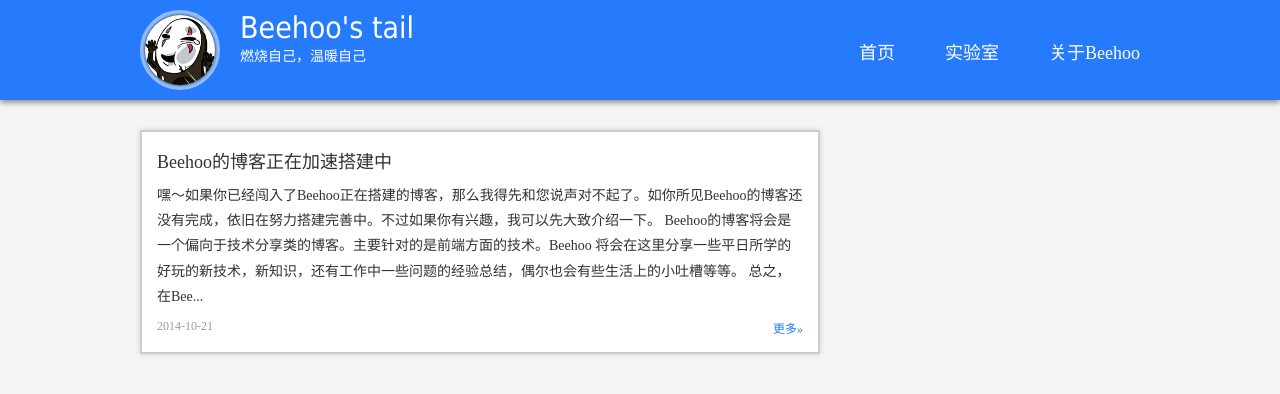
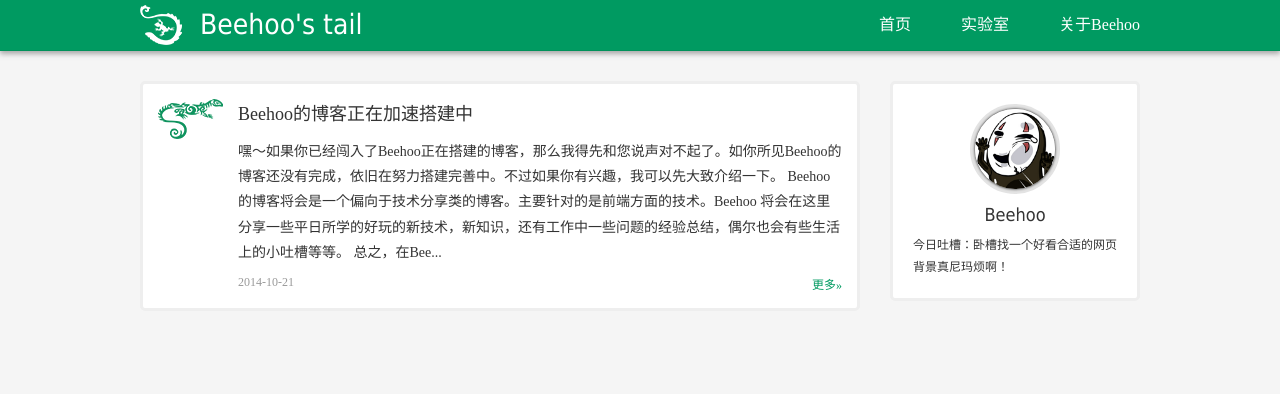
Before and after one commit to beehoo/beehoo.github.io, a Jekyll site: the page built from index.html, in a window 1280 px wide. Shown: the top 394 px of the page. Built offline with Jekyll 4.4.1, drawn with Linux system fonts in a browser that asks for light colours; some web fonts are replaced.

Commit message:
博客风格改成清新绿，更换博客logo,添加博客icon

```diff
--- a/_includes/head.html
+++ b/_includes/head.html
@@ -4,4 +4,5 @@
 	<title>{% if page.title %}{{ page.title }}{% else %}{{ site.title }}{% endif %}</title>
 	<link rel="stylesheet" href="{{ "/css/base.min.css" | prepend: site.baseurl }}">
 	<link rel="stylesheet" href="{{ "/css/style.css" | prepend: site.baseurl }}">
+	<link rel="shortcut icon" href="{{ "/images/favicon.ico" | prepend: site.baseurl }}">
 </head>
--- a/_includes/header.html
+++ b/_includes/header.html
@@ -1,10 +1,11 @@
 <header class="header">
 	<div class="wp clearfix">
-		<a class="logo fl" href="{{ "/" | prepend:site.baseurl }}"><img alt="" src="{{ "/images/user_img.png" | prepend: site.baseurl }}"></a>
-		<div class="des fl ml20 mt10">
+		<!--<a class="logo fl" href="{{ "/" | prepend:site.baseurl }}"><img alt="" src="{{ "/images/user_img.png" | prepend: site.baseurl }}"></a>-->
+		<a class="logo fl" href="{{ "/" | prepend:site.baseurl }}">Beehoo's tail</a>
+		<!--<div class="des fl ml20 mt10">
 			<h1>Beehoo's tail</h1>
 			<p>燃烧自己，温暖自己</p>
-		</div><!--/des-->
+		</div><-->
 		<ul class="nav fr clearfix">
 			<li><a href="{{ "/" | prepend:site.baseurl }}">首页</a></li>
 			<li><a href="javascript:;">实验室</a></li>
--- a/_layouts/post.html
+++ b/_layouts/post.html
@@ -5,7 +5,7 @@ layout: default
 <div class="wp">
 	<div class="post_wp">
 		<h2 class="post_title">{{ page.title }}</h2>
-		<p class="post_info tc"><span>作者：{{ page.author }}</span><span>日期：{{ page.date | date: "%F" }}</span></p>
+		<p class="post_info tc"><span>作者：<em>{{ page.author }}</em></span><span>日期：{{ page.date | date: "%F" }}</span></p>
 		<article id="postCont" class="post_content">
 			{{ content }}
 		</article>
--- a/_posts/2014-10-21-hello-world.html
+++ b/_posts/2014-10-21-hello-world.html
@@ -7,4 +7,4 @@ author: Beehoo
 <p>嘿～如果你已经闯入了Beehoo正在搭建的博客，那么我得先和您说声对不起了。如你所见Beehoo的博客还没有完成，依旧在努力搭建完善中。不过如果你有兴趣，我可以先大致介绍一下。</p>
 <p>Beehoo的博客将会是一个偏向于技术分享类的博客。主要针对的是前端方面的技术。Beehoo	将会在这里分享一些平日所学的好玩的新技术，新知识，还有工作中一些问题的经验总结，偶尔也会有些生活上的小吐槽等等。</p>
 <p>总之，在Beehoo的博客完成前，大家可以尽可能的设想一些美好的内容，或许今后都会出现在Beehoo的博客中。不过，Beehoo	是一个很懒的人，所以你们想归想，嗯。。。</p>
-<p>如果大家真的有兴趣的话，可以先关注Beehoo的微博：<a class="bh_blue" href="http://weibo.com/824624059">小丑羯的微博</a>。谢谢～</p>
+<p>如果大家真的有兴趣的话，可以先关注Beehoo的微博：<a class="tag" href="http://weibo.com/824624059" target="_blank">小丑羯的微博</a>。谢谢～</p>
--- a/css/style.css
+++ b/css/style.css
@@ -4,28 +4,33 @@
 html {background:#f5f5f5;}
 body {font-family:"microsoft YaHei"; color:#333;}
 a:hover {text-decoration:none;}
-.bh_blue {color:#257bfc;}
-.header {height:100px; background:#257bfc; color:#fff; margin-bottom:30px; box-shadow:0 3px 5px #999;}
+::-moz-selection {background:#009a61; color:#fff;}
+::selection {background:#009a61; color:#fff;}
+.tag {color:#009a61;}
+.header {height:50px; background:#009a61; color:#fff; margin-bottom:30px;border-bottom:1px solid #00915a; box-shadow:0 3px 5px rgba(95,95,95,.5);}
 .wp {width:1000px; margin:0 auto;}
-.logo {width:70px; height:70px; border:5px solid rgba(255,255,255,.5); border-radius:50%; margin-top:10px; -webkit-transform:scale(1,1); transition:-webkit-transform .8s;}
-.logo img {border-radius:50%; width:100%; height:100%; box-shadow:0 0 3px #000;}
-.logo:hover {-webkit-transform:scale(1.2,1.2); transition:-webkit-transform .8s;}
-.des h1 {font-size:30px; font-family:'Pacifico',tahoma,arial,"microsoft YaHei";}
-.des p {font-size:14px;}
-.nav {margin-top:38px;}
-.nav li {float:left; margin-left:50px;}
-.nav a {color:#fff; font-size:18px;}
-.left_wp {width:680px;}
-.content {margin-bottom:30px; padding:15px; background:#fff; border:2px solid #cdcdcd; box-shadow:0 0 5px #ccc;}
-.content h2 {font-size:18px; margin-bottom:10px;}
+.logo {font-size:28px; font-family:'Pacifico',tahoma,arial,"microsoft YaHei"; color:#fff; line-height:50px; background:url(../images/logo.png) no-repeat left center; padding-left:60px;}
+.nav li {float:left; margin-left:50px; line-height:50px;}
+.nav a {color:#fff; font-size:16px;}
+.left_wp {width:720px;}
+.content {margin-bottom:30px; padding:15px; background:#fff; border:3px solid #eee; border-radius:5px;}
+.content h2 {font-size:18px; background:url(../images/title_bg.png) no-repeat left top; padding-left:80px; height:40px;}
 .content h2 a {color:#333; transition:color .5s;}
-.content h2 a:hover {color:#257bfc; transition:color .5s;}
-.content article {line-height:180%; font-size:14px;}
+.content h2 a:hover {color:#009a61; transition:color .5s;}
+.content article {line-height:180%; font-size:14px; padding-left:80px;}
+.ft_tags {padding-left:80px;}
 .content .date {color:#999;}
-.content .more {color:#257bfc;}
+.content .more {color:#009a61;}
 .post_title {font-size:24px; margin-bottom:20px; text-align:center;}
 .post_content p {line-height:180%; font-size:16px; text-indent:2em; margin-bottom:10px;}
 .post_info {color:#999; font-size:14px; margin-bottom:20px;}
 .post_info span {margin:0 20px;}
+.post_info em {font-family:'Pacifico',tahoma,arial,"microsoft YaHei";}
 .share_to {display:inline-block; zoom:1; *display:inline; margin:6px 6px 6px 0;}
-.right_wp {width:280px;}
+.ds-powered-by {display:none;}
+.right_wp {width:250px;}
+.bloggerInfo {border:3px solid #eee; border-radius:5px; padding:20px; background:#fff;}
+.blogger_img {width:80px; height:80px; border:5px solid rgba(200,200,200,.5); border-radius:50%; margin:0 auto; -webkit-transform:scale(1,1); transform:scale(1,1); transition:all .8s;}
+.blogger_img img {border-radius:50%; width:100%; height:100%; box-shadow:0 0 3px #000;}
+.blogger_img:hover {-webkit-transform:scale(1.2,1.2); transform:scale(1.2,1.2); transition:all .8s;}
+.blogger_name {font-family:'Pacifico',tahoma,arial,"microsoft YaHei"; font-size:18px; margin-top:10px;}
--- a/index.html
+++ b/index.html
@@ -9,7 +9,7 @@ title: "壁虎的尾巴"
 		<div class="content">
 			<h2><a href="{{ site.baseurl }}{{ post.url }}">{{ post.title }}</a></h2>
 			<article>{{ post.content }}</article>
-			<p class="clearfix mt10">
+			<p class="ft_tags clearfix mt10">
 				<span class="date fl">{{ post.date | date: "%F" }}</span>
 				<a class="more fr" href="{{ site.baseurl }}{{ post.url }}">更多»</a>
 			</p>
@@ -18,6 +18,10 @@ title: "壁虎的尾巴"
 	</div><!--/left_wp-->
 
 	<div class="right_wp fr">
-
+		<div class="bloggerInfo">
+			<div class="blogger_img"><img alt="" src="{{ "/images/user_img.png" | prepend:site.baseurl }}" /></div>
+			<p class="blogger_name tc">Beehoo</p>
+			<p class="mt10 lh180">今日吐槽：卧槽找一个好看合适的网页背景真尼玛烦啊！</p>
+		</div><!--/bloggerInfo-->
 	</div><!--/right_wp-->
 </div><!--/wp-->
```
Also changed, not shown: images/favicon.ico (added), images/logo.png (added), images/plant.png (added), images/title_bg.png (added), 7 other files.
